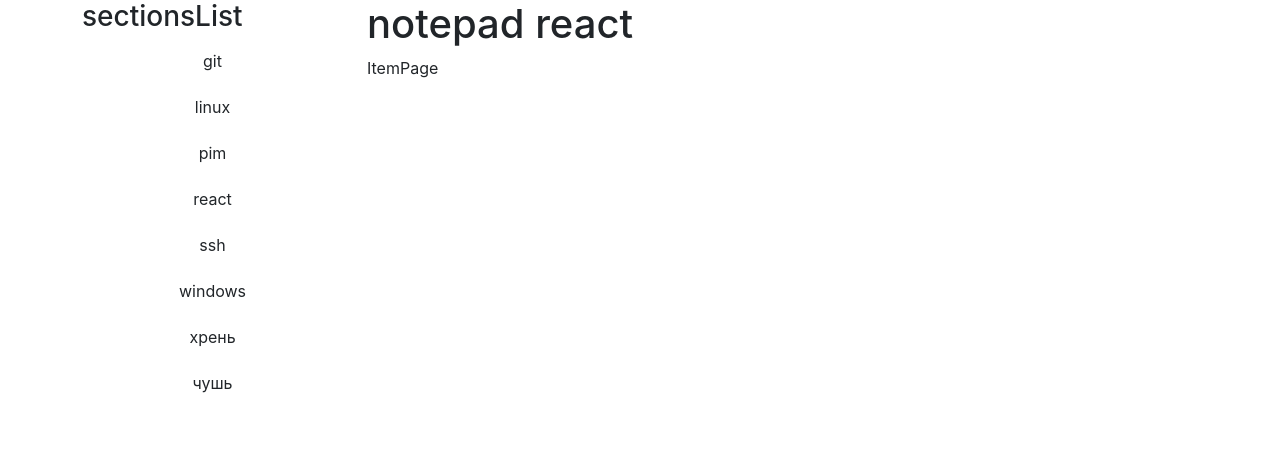
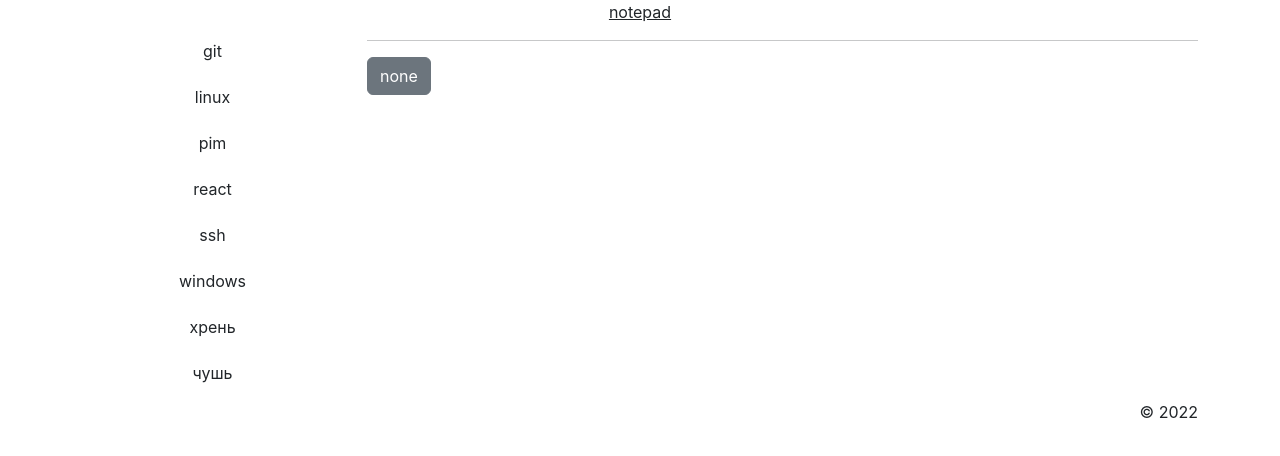
Before and after one commit to 2myvista/notepad_react, a React (Create React App) app: page /item/1 in a window 1280 px wide. Shown: the top 456 px of the page. Built offline with nearby package versions, Linux system fonts and the light colour scheme.

Commit message:
26.12.22

```diff
--- a/src/App.jsx
+++ b/src/App.jsx
@@ -7,13 +7,14 @@ import {CurrentContextProvider} from "./context/ContextProvider";
 
 export default  function App () {
 	return (
-		<main className="container .container-fluid h-100">
+		<main className="container .container-fluid ">
+			<header className="text-center"><a href="/" title="на главную" className="text-dark">notepad</a></header>
 			<CurrentContextProvider>
 			<div className="row">
 				{<BrowserRouter>
 				<div className="col-sm-3 h-100"><SectionList/></div>
 				<div className="col-sm-9">
-					<h1><a href="/" title="на главную" className="text-decoration-none text-dark">notepad react</a></h1>
+					<h1></h1>
 						<Routes>
 							<Route path="/" element={<NotepadOverviewPage/>} />
 							<Route path="/section/:url" element={<NotepadSectionPage/>}/>
@@ -23,6 +24,7 @@ export default  function App () {
 				</BrowserRouter>}
 			</div>
 			</CurrentContextProvider>
+			<footer className="mt-2 text-end">&copy; {new Date().getFullYear()} </footer>
 		</main>
 	);
 };
--- a/src/components/sectionList.jsx
+++ b/src/components/sectionList.jsx
@@ -14,9 +14,8 @@ export const SectionList = () => {
 	}
 
 	const listSections = sectionsList.map((item, index) =>
-			<button type="button" key={item} className={`btn round-lg ${item == currentSection ? 'active' : ''}`} onClick={(e)=>{handleSectionSelect(e.target.name);}}  name={item}>{item}</button>);
-	return <div className="sectionsList">
-		<h3>sectionsList</h3>
+			<button type="button" key={item} className={`btn round-lg ${item === currentSection ? 'active' : ''}`} onClick={(e)=>{handleSectionSelect(e.target.name);}}  name={item}>{item}</button>);
+	return <div className="sectionsList mt-2">
 		<div className="d-grid gap-2 ">
 			{listSections}
 		</div>
--- a/src/context/ContextProvider.jsx
+++ b/src/context/ContextProvider.jsx
@@ -4,31 +4,30 @@ export const CurrentContext = createContext();
 export const CurrentContextProvider = (props) => {
 
 	const itemsList = [
-		{ key: '0', section: 'linux', code:'linux_ban_file', name: 'файлы бана', content: "нахождение файлов бана /var/log/fail2ban.log  cat fail2ban.log | grep Ban" },
+		{ key: '0', section: 'linux', code:'linux_ban_file', name: 'файлы бана', content: `нахождение файлов бана:
+		 /var/log/fail2ban.log  cat fail2ban.log | grep Ban` },
 		{ key: '1', section: 'linux', code:'linux_ip', name: 'баним IP-адрес', content: "fail2ban-client set ssh banip IP-адрес fail2ban-client nginx banip IP-адрес" },
-		{ key: '2', section: 'git', code:'git_ssl', name: 'сборка сертификата', content: "root@ipc2u:~# cat 222423165repl_2.crt SectigoRSADomainValidationSecureServerCA.crt COMODORSAAddTrustCA.crt AddTrustExternalCARoot.crt > ipc2u.de.crt" },
-		{ key: '3', section: 'git', code:'git_clone', name: 'git clone', content: "возможен вараиант, когда пнрисылают только 1 сертификат  для продления BEGIN CERTIFICATE MII .... QxrQ= END CERTIFICATE в таком случае из файла ipc2u.by.crt удалям самый верхний блок ----BEGIN CER\\nTIFICATE-----   ...  ----END CERTIFICATE и заменяем его присланным" },
-		{ key: '4', section: 'linux', code:'linux_mysql', name: 'time mysqldump', content: "time mysqldump \\n -uweb -pbzYCA3BVY4rfYDyt web_ipc2u.ru > web_ipc2u.ru_15022020.sq \\n wget --no-check-certificate https://ipc2u.com/files/web_ipc2u.com_18062018.sql\\n" },
+		{ key: '2', section: 'git', code:'git_ssl', name: 'сборка сертификата', content: "root@ipc2u:~# cat 222423165repl_2.crt \n SectigoRSADomainValidationSecureServerCA.crt COMODORSAAddTrustCA\.crt AddTrustExternalCARoot.crt > ipc2u.de.crt" },
+		{ key: '3', section: 'git', code:'git_clone', name: 'git clone', content: "возможен вариант, \nкогда присылают только 1 сертификат  для продления BEGIN CERTIFICATE MII .... QxrQ= END CERTIFICATE в таком случае из файла ipc2u.by.crt удалям самый верхний блок ----BEGIN CER\\nTIFICATE-----   ...  ----END CERTIFICATE и заменяем его присланным" },
+		{ key: '4', section: 'linux', code:'linux_mysql', name: 'time mysqldump', content: "time mysqldump -uweb -p'_some_pswd' web_ipc2u.ru > web_ipc2u.ru_15022020.sql \n wget --no-check-certificate https://ipc2u.com/files/web_ipc2u.com_18062018.sql" },
 		{ key: '5', section: 'ssh', code:'ban', name: 'файлов бана', content: "нахождение файлов бана /var/log/fail2ban.log ---- cat fail2ban.log | grep Ban" },
 		{ key: '6', section: 'git', code:'linux_ssl', name: 'ssl сертификаты', content: "root@ipc2u:~# cat 222423165repl_2.crt SectigoRSADomainValidationSecureServerCA.crt COMODORSAAddTrustCA.crt AddTrustExternalCARoot.crt > ipc2u.de.crt" },
-		{ key: '7', section: 'linux', code:'npm', name: 'установка npm',content : "на площадке после установки npm необходимо удалить два пакета gm  и gmsmith, которые у нас помечены как необязатльные " },
-		{ key: '8', section: 'pim', code:'pim_curl', name: 'curl',content : "curl -X POST -H \"Content-type: application/json\" -d '{\"username\":\"pbk@ipc2u.ru\", \"password\":\"E9zhD2jKgy01\"}' dev:77ipc@pim.ipc2u.ru:8001/api/v1/login \n" +
-				" \n" +
-				"touch -f www/correct_data/log/pimUpdate_$(date +%d_%m_%Y).log"+ "\n\r" +
-				"tail -f www/correct_data/log/pimUpdate_$(date +%d_%m_%Y).log  " },
+		{ key: '7', section: 'linux', code:'npm', name: 'установка npm',content : "на площадке после установки \n + npm необходимо удалить два пакета gm  и gmsmith, которые помечены как необязательные " },
+		{ key: '8', section: 'pim', code:'pim_curl', name: 'curl',content : "curl -X POST -H \"Сontent-type: application/json\" -d '{\"username\":\"pbk@ipc2u.ru\", \"password\":\"***\"}' dev:***@pim.ipc2u.ru:8001/api/v1/login \n touch -f www/correct_data/log/pimUpdate_$(date +%d_%m_%Y).log777 \n tail -f www/correct_data/log/pimUpdate_$(date +%d_%m_%Y).log  " },
 		{ key: '9', section: 'windows', code:'win_prnsсr', name: 'снимок полного экрана',content : "нажатие win + printscreen копирует в буфер снимок всего экрана. Если подключены 2 монитора то копируется первый" },
 		{ key: '10', section: 'react', code:'react_default', name: 'вызов функции определения default состояния',content :"let [count, setCount] = useState(()=>{});" },
 		{ key: '11', section: 'react', code:'react_base', name: 'react базовый от школы разработки интерфейсов',content :"https://www.youtube.com/watch?v=bnzcSC8AmHY" },
-		{ key: '12', section: 'хрень', code:'hren1', name: 'react базовый от школы разработки интерфейсов',content :"https://www.youtube.com/watch?v=bnzcSC8AmHY" },
+		{ key: '12', section: 'хрень', code:'hren', name: 'react базовый от школы разработки интерфейсов',content :"https://www.youtube.com/watch?v=bnzcSC8AmHY" },
 		{ key: '13', section: 'чушь', code:'hren1', name: 'полная хрень react базовый от школы разработки интерфейсов',content :"https://www.youtube.com/watch?v=bnzcSC8AmHY" },
 	]
+	const getFormatedText = (text) => {
+		return text.split('\n').map((str, i) => <p key={`p_${i}`}>{str}</p>)
+	}
 
 	const getSectionsName=() => {
-		//const numbers = [];
 		let number = new Set();
 		itemsList.forEach(function (item, i, arr) {
 			number.add(item.section);
-			//numbers.push(item.section);
 		});
 		return Array.from(number).sort();
 	}
@@ -36,21 +35,36 @@ export const CurrentContextProvider = (props) => {
 	const [sectionsList, setSectionsList] = useState(getSectionsName());
 
 	const [currentSection, setCurrentSection] = useState(
-		localStorage.getItem("currentSection")?.split(",") || ["none"]
+		localStorage.getItem("currentSection") || "none"
+	);
+
+	const [currentItem, setCurrentItem] = useState(
+		localStorage.getItem("currentItem") || "none"
 	);
 
 	const setCurSection = (section) => {
 		// установим выбранный раздел текущим
 		console.log(section.toLowerCase());
-		setCurrentSection( [section]);
+		setCurrentSection( section);
+	}
+
+	const setCurItem = (item) => {
+		// установим выбранный разэлемент текущим
+		console.log(item.code);
+		setCurrentItem( [item.code]);
 	}
 
 	useEffect(()=> {
 		localStorage.setItem("currentSection", currentSection)
 	},[currentSection])
 
+	useEffect(()=> {
+		localStorage.setItem("currentItem", currentItem)
+	},[currentItem])
 
-	return <CurrentContext.Provider value={{currentSection, setCurSection,sectionsList, itemsList}}>
+
+
+	return <CurrentContext.Provider value={{currentSection, setCurSection, currentItem, setCurItem, sectionsList, itemsList, getFormatedText}}>
 		{/*говорим, все пропсы должны быть видимы внутри всех вызываемых компонентов*/}
 		{props.children}
 	</CurrentContext.Provider>
--- a/src/pages/NotepadItemPage.jsx
+++ b/src/pages/NotepadItemPage.jsx
@@ -1,13 +1,46 @@
-import {useContext, useState, useEffect} from "react";
+import {useContext, useEffect} from "react";
+import {useNavigate, useParams} from "react-router-dom";
 import { CurrentContext } from "../context/ContextProvider";
 
 export const NotepadItemPage = () => {
+
+	const { url } = useParams();
+	const navigate = useNavigate();
+	const {currentSection,setCurSection} = useContext(CurrentContext);
+	//const {currentItem, setCurItem} = useContext(CurrentContext);
+	const {itemsList} = useContext(CurrentContext);
+
+	const {getFormatedText} = useContext(CurrentContext);
+
+	//console.log(itemsList);
+	const handleSectionSelect =(section) => {
+
+		console.log(section['currentSection']);
+		setCurSection(section['currentSection']);
+		navigate(`/section/${section['currentSection']}`);
+	}
+
+	useEffect(()=> {
+
+	},[url])
+
 	return (
 		<div>
-			ItemPage
+			<div>
+				{itemsList.map((item, index) => {
+					if (item.code === url) {
+						return <div key={index} >
+							<h3>{item.name}</h3>
+
+							<div>{getFormatedText(item.content)}</div>
+						</div>
 
 
-
+					}
+				})}
+			</div>
+			<hr/>
+			<button className="btn btn-secondary" onClick={()=> handleSectionSelect({currentSection})} style={{ cursor: "pointer" }}> {currentSection}</button>
 		</div>
 	);
 }
--- a/src/pages/NotepadOverviewPage.jsx
+++ b/src/pages/NotepadOverviewPage.jsx
@@ -8,6 +8,9 @@ export const NotepadOverviewPage = () => {
 
 	const navigate = useNavigate();
 	const {currentSection, setCurSection} = useContext(CurrentContext);
+	const {currentItem, setCurItem} = useContext(CurrentContext);
+	const {getFormatedText} = useContext(CurrentContext);
+
 	const {itemsList, setItemsList} = useContext(CurrentContext);
 
 	const [inputName, setInputName] = useState('');
@@ -17,7 +20,6 @@ export const NotepadOverviewPage = () => {
 		setInputName(e.target.value);
 	};
 	const showHideHandler = e => {
-
 		/*
 		https://reactdev.ru/handbook/hooks-custom/#extracting-a-custom-hook
 		* сначала выбираем ты строку, у которой надо скрыть/открыть данные
@@ -57,7 +59,7 @@ export const NotepadOverviewPage = () => {
 		}
 		*********************************************************************************************
 
-		Совет: Передача информации между хуками¶
+		Совет: Передача информации между хуками
 			Поскольку хуки являются функциями, мы можем передавать информацию между ними.
 
 			Продемонстрируем это, используя другой компонент из нашего гипотетического примера чата. Это средство выбора получателей сообщений чата, которое показывает, находится ли выбранный в данный момент друг в сети:
@@ -101,8 +103,6 @@ export const NotepadOverviewPage = () => {
 			Это позволяет нам узнать, находится ли выбранный друг в сети. Если мы выберем другого друга и обновим переменную состояния recipientID, наш хук useFriendStatus отменит подписку на ранее выбранного друга и подпишется на статус вновь выбранного.
 
 		* */
-
-		//console.log(e.target.dataset.value);
 		if (isOpen)
 			setOpen(false);
 		else
@@ -118,6 +118,7 @@ export const NotepadOverviewPage = () => {
 
 	const handleItemSelect= (item)  => {
 		setCurSection(item.section);
+		setCurItem(item);
 		navigate(`item/${item.code}`)
 	}
 
@@ -144,8 +145,8 @@ export const NotepadOverviewPage = () => {
 	const listItems = filteredArray.map((item) =>
 			<div className="row wrapper" key={item.key}>
 				<div onClick={()=> handleSectionSelect(item.section)} className="col-3" style={{ border: '1px solid lightgray', cursor: "pointer" }}>{item.section}</div>
-				<div  onClick={()=> handleItemSelect(item)} data-value={item.key} className={`col-9 text-nowrap text-break`} style={{border: '1px solid lightgray', cursor: "pointer" }}>{item.name}</div>{/*onMouseEnter*/}
-				{isOpen ? <div  className="col-12 text-break" style={{   border: '1px solid lightgray' }}> {item.content}</div>:''}
+				<div onClick={()=> handleItemSelect(item)} className={`col-9 text-nowrap text-break`} style={{border: '1px solid lightgray', cursor: "pointer" }}>{item.name}</div>{/*onMouseEnter*/}
+				{isOpen ? <div  className="col-12 text-break" style={{   border: '1px solid lightgray' }}> {getFormatedText(item.content)}</div>:''}
 			</div >
 	);
 
--- a/src/pages/NotepadSectionPage.jsx
+++ b/src/pages/NotepadSectionPage.jsx
@@ -1,30 +1,37 @@
 import { useState, useEffect,  useContext} from "react";
+import { useNavigate } from "react-router-dom";
 import { CurrentContext } from "../context/ContextProvider";
-//import {useContext} from "react";
 
 export const NotepadSectionPage =() => {
 
-	const {currentSection} = useContext(CurrentContext);
+	const navigate = useNavigate();
+	const {currentSection, setCurSection} = useContext(CurrentContext);
+	const {setCurItem} = useContext(CurrentContext);
 	const {itemsList} = useContext(CurrentContext);
 	const [filteredArray, setFilteredArray] = useState(itemsList);
 
+	const {getFormatedText} = useContext(CurrentContext);
+
+	const handleItemSelect= (item)  => {
+		setCurSection(item.section);
+		setCurItem(item);
+		navigate(`/item/${item.code}`)
+	}
+
 	useEffect(() => {
 		setFilteredArray((_) => {
-			const listSectionArray = itemsList.filter(item => item.section == currentSection);
+			const listSectionArray = itemsList.filter(item => item.section === currentSection);
 			return listSectionArray;
 		});
 	}, [currentSection]);
 
 	const listItems = filteredArray.map((item) =>
-		<div  className="row wrapper" key={item.key}>
+		<div className="row wrapper mb-2" key={item.key}>
 
-			<div data-value={item.key} className={`col-12 text-nowrap text-break`}>{item.name}</div>
-			<div  className="col-12 text-break" style={{   border: '1px solid lightgray' }}> {item.content}</div>
-		</div >
-
+			<div onClick={()=> handleItemSelect(item)} className="col-12 text-nowrap text-break pb-1 fw-bolder" style={{ cursor: "pointer" }}>{item.name}</div>
+			<div className="col-12 text-break" style={{   border: '1px solid lightgray' }}> {getFormatedText(item.content)}</div>
+		</div>
 	);
-
-
 
 	return <>
 		<div>
```
